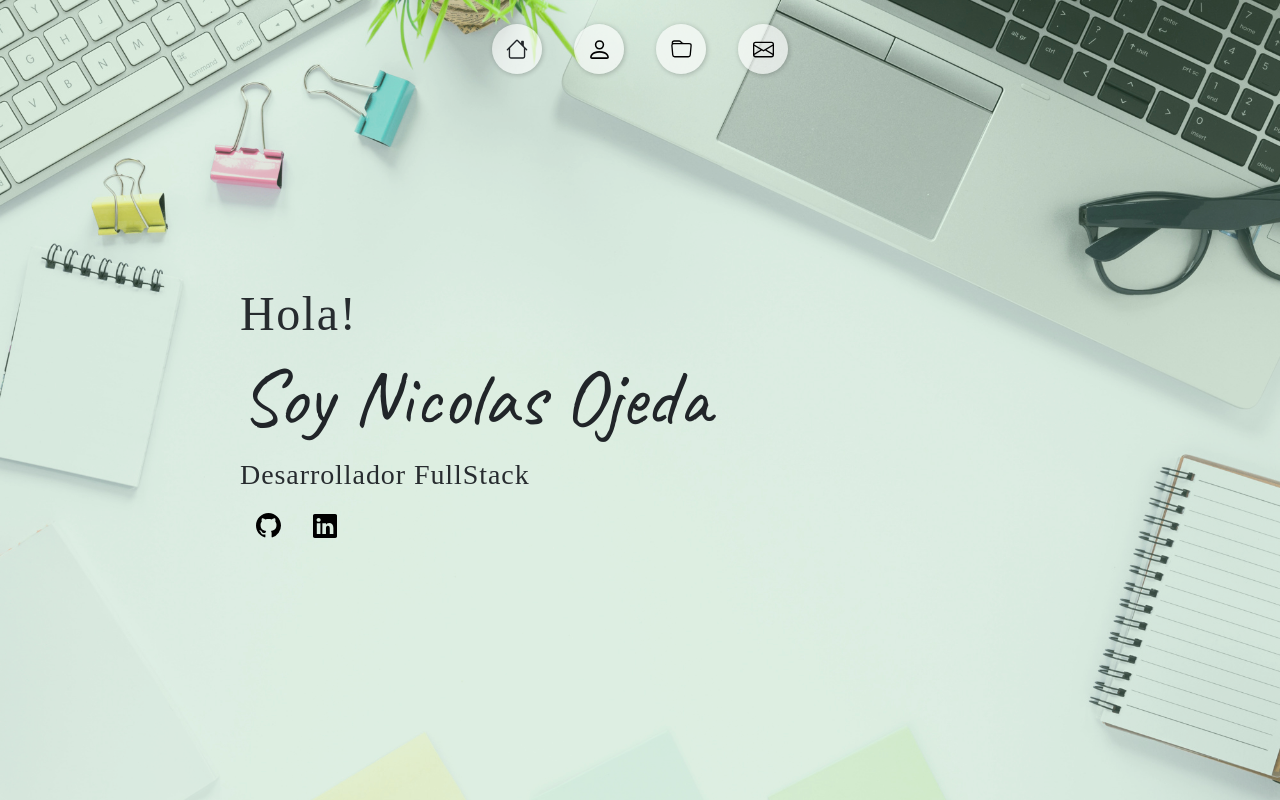
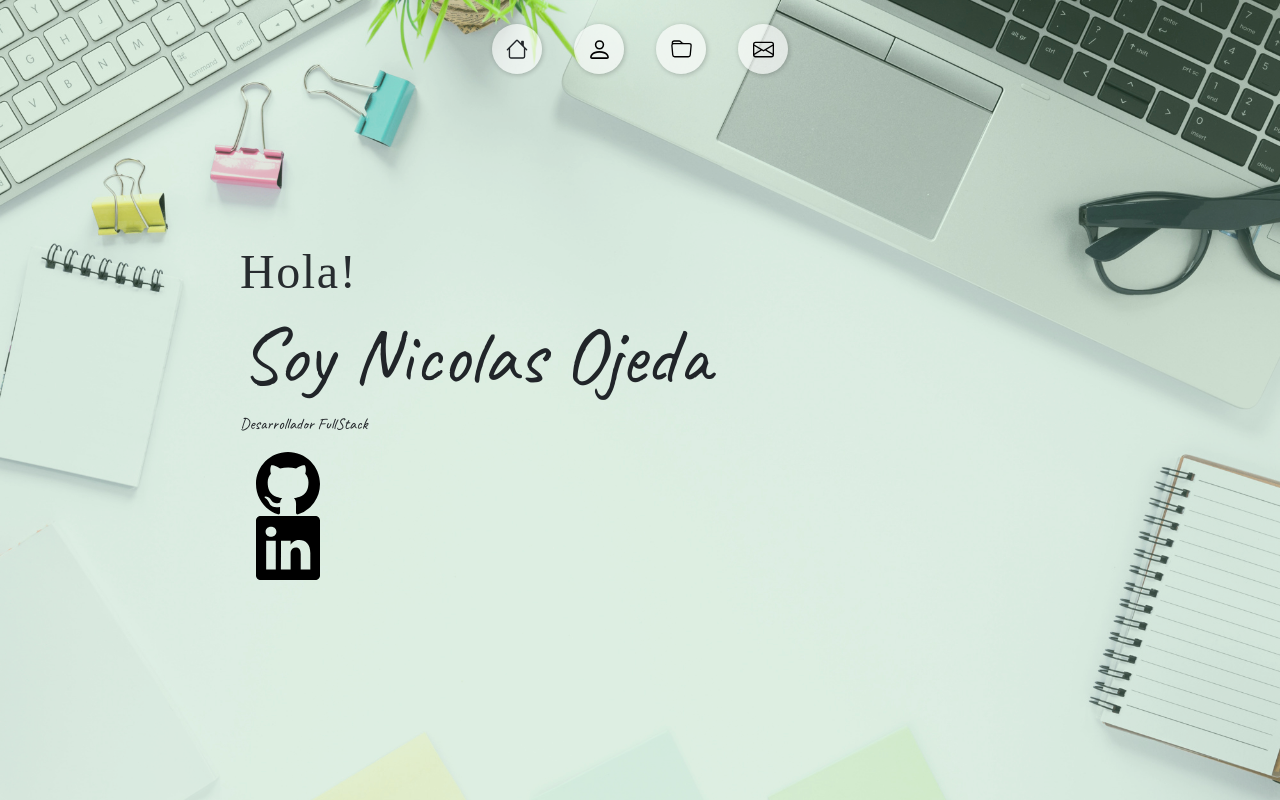
Before and after one commit to NicoOjeda/mi-portfolio, a React (Create React App) app: page / in a window 1280 px wide. Shown: the top 800 px of the page. Built offline with nearby package versions, Linux system fonts and the light colour scheme; a web font is replaced by a local one.

Commit message:
se elimina tamaño en icono para ponerlo en css

```diff
--- a/src/components/Home1.jsx
+++ b/src/components/Home1.jsx
@@ -1,7 +1,6 @@
 import React from 'react'
 import '../styles/Home1.css'
 import Navbar from './Navbar'
-// import { Link as LinkRouter } from "react-router-dom";
 
 export default function Home1() {
     return (
@@ -10,15 +9,15 @@ export default function Home1() {
             <div className='Home1-box'>
                 <p className='focus-in-contract2'>Hola!</p>
                 <h1 className='focus-in-contract '>Soy Nicolas Ojeda</h1>
-                <p className='focus-in-contract2 fs-3 text'>Desarrollador FullStack</p>
+                <p className='focus-in-contract3 text'>Desarrollador FullStack</p>
                 <div className='Home1-redes'>
                     <a href="https://github.com/NicoOjeda" className='redes'>
-                        <svg xmlns="http://www.w3.org/2000/svg" width="25" height="25" fill="currentColor" className="bi bi-github" viewBox="0 0 16 16">
+                        <svg xmlns="http://www.w3.org/2000/svg"  fill="currentColor" className="bi bi-github iconos" viewBox="0 0 16 16">
                         <path d="M8 0C3.58 0 0 3.58 0 8c0 3.54 2.29 6.53 5.47 7.59.4.07.55-.17.55-.38 0-.19-.01-.82-.01-1.49-2.01.37-2.53-.49-2.69-.94-.09-.23-.48-.94-.82-1.13-.28-.15-.68-.52-.01-.53.63-.01 1.08.58 1.23.82.72 1.21 1.87.87 2.33.66.07-.52.28-.87.51-1.07-1.78-.2-3.64-.89-3.64-3.95 0-.87.31-1.59.82-2.15-.08-.2-.36-1.02.08-2.12 0 0 .67-.21 2.2.82.64-.18 1.32-.27 2-.27.68 0 1.36.09 2 .27 1.53-1.04 2.2-.82 2.2-.82.44 1.1.16 1.92.08 2.12.51.56.82 1.27.82 2.15 0 3.07-1.87 3.75-3.65 3.95.29.25.54.73.54 1.48 0 1.07-.01 1.93-.01 2.2 0 .21.15.46.55.38A8.012 8.012 0 0 0 16 8c0-4.42-3.58-8-8-8z"/>
                         </svg>
                     </a>
                     <a href='https://www.linkedin.com/in/nicolasojedafs/' className='redes'>
-                        <svg xmlns="http://www.w3.org/2000/svg" width="24" height="24" fill="currentColor" className="bi bi-linkedin" viewBox="0 0 16 16">
+                        <svg xmlns="http://www.w3.org/2000/svg"  fill="currentColor" className="bi bi-linkedin iconos" viewBox="0 0 16 16">
                         <path d="M0 1.146C0 .513.526 0 1.175 0h13.65C15.474 0 16 .513 16 1.146v13.708c0 .633-.526 1.146-1.175 1.146H1.175C.526 16 0 15.487 0 14.854V1.146zm4.943 12.248V6.169H2.542v7.225h2.401zm-1.2-8.212c.837 0 1.358-.554 1.358-1.248-.015-.709-.52-1.248-1.342-1.248-.822 0-1.359.54-1.359 1.248 0 .694.521 1.248 1.327 1.248h.016zm4.908 8.212V9.359c0-.216.016-.432.08-.586.173-.431.568-.878 1.232-.878.869 0 1.216.662 1.216 1.634v3.865h2.401V9.25c0-2.22-1.184-3.252-2.764-3.252-1.274 0-1.845.7-2.165 1.193v.025h-.016a5.54 5.54 0 0 1 .016-.025V6.169h-2.4c.03.678 0 7.225 0 7.225h2.4z"/>
                         </svg>
                     </a>
```
